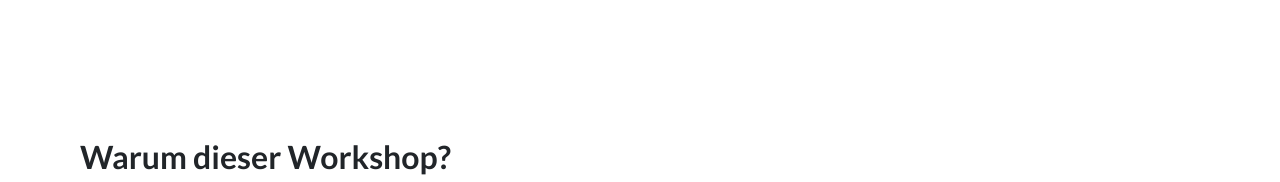
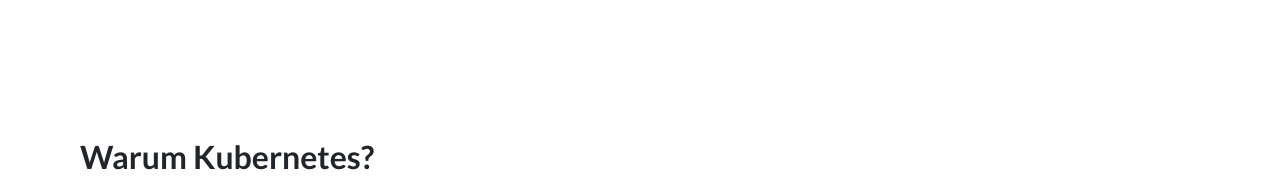
Before and after one commit to denniszielke/phoenix, a website: page about/index.html in a window 1280 px wide. Shown: the part 2280-2462 px from the top of the page. Drawn offline with Linux system fonts and the light colour scheme.

Commit message:
Warum Kubernetes? statt Warum dieser Workshop

```diff
--- a/about/index.html
+++ b/about/index.html
@@ -115,7 +115,7 @@
         <div class="row no-gutters">
           <div class="col-lg-5 order-lg-2 text-white showcase-img" style="background-image: url('img/workshop.png');"></div>
           <div class="col-lg-7 order-lg-1 my-auto showcase-text">
-            <h2>Warum dieser Workshop?</h2>
+            <h2>Warum Kubernetes?</h2>
             <p class="lead mb-0">Während auf den ersten Blick ein „docker run“ schnell eingetippt ist, erschließt sich doch relativ schnell, dass der Komfort, welchen die Container bringen, ein anspruchsvolles Zusammenspiel von Netzwerkkonfiguration, Infrastrukturen und Orchestratoren erfordert, sobald die Anwendungen komplexer werden.  </p>
             <p class="lead mb-0">Kubernetes ist eine sehr populäre Open Source Technologie die in Verbindung mit Docker die Möglichkeit bietet, komplexere Multi-Container Applikationen zu betreiben und sinnvolle Lösungsansätze für Skalierbarkeit, Load Balancing und Hochverfügbarkeit mit geringem Aufwand ermöglicht. </p>
           </div>
```
